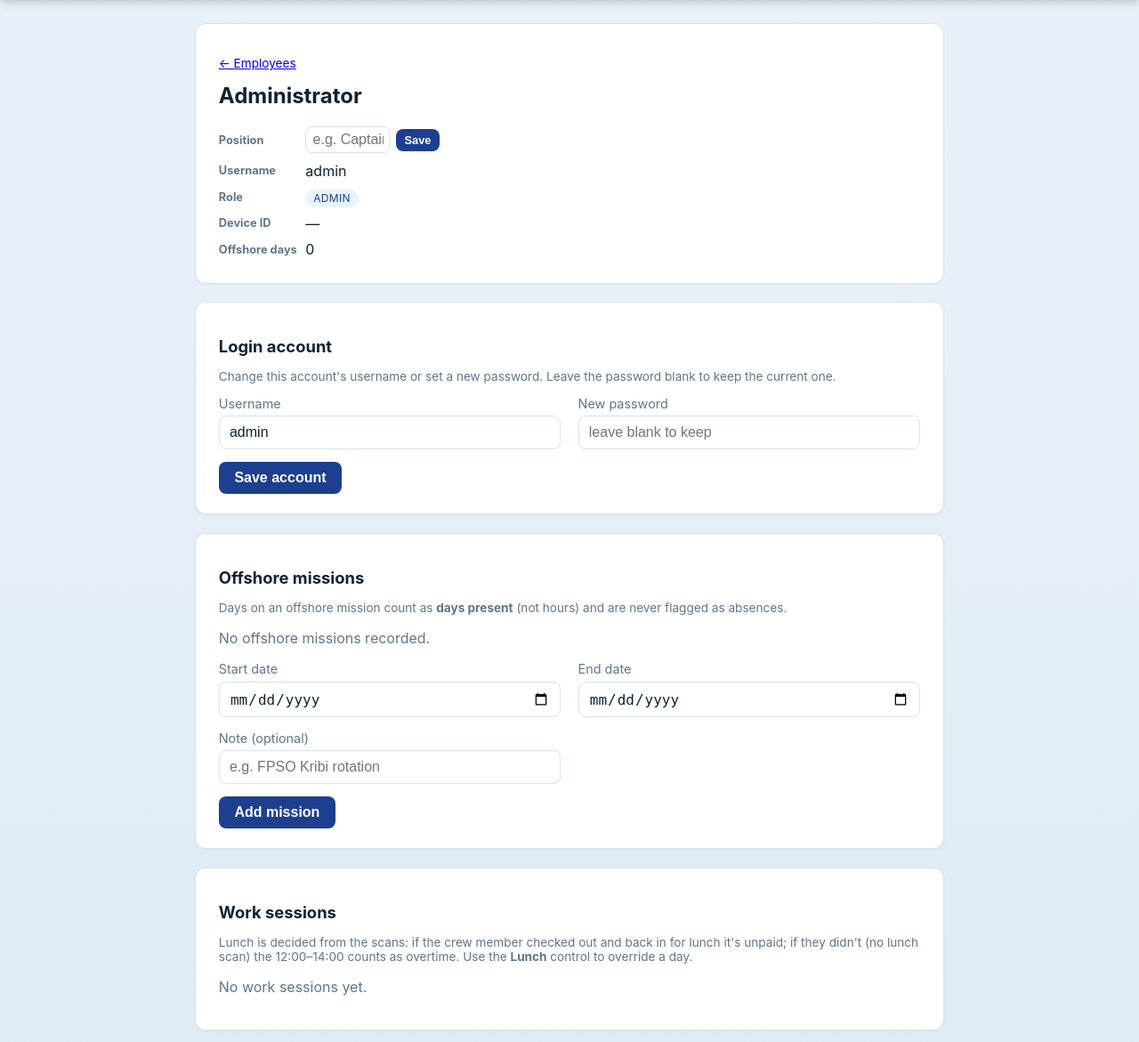
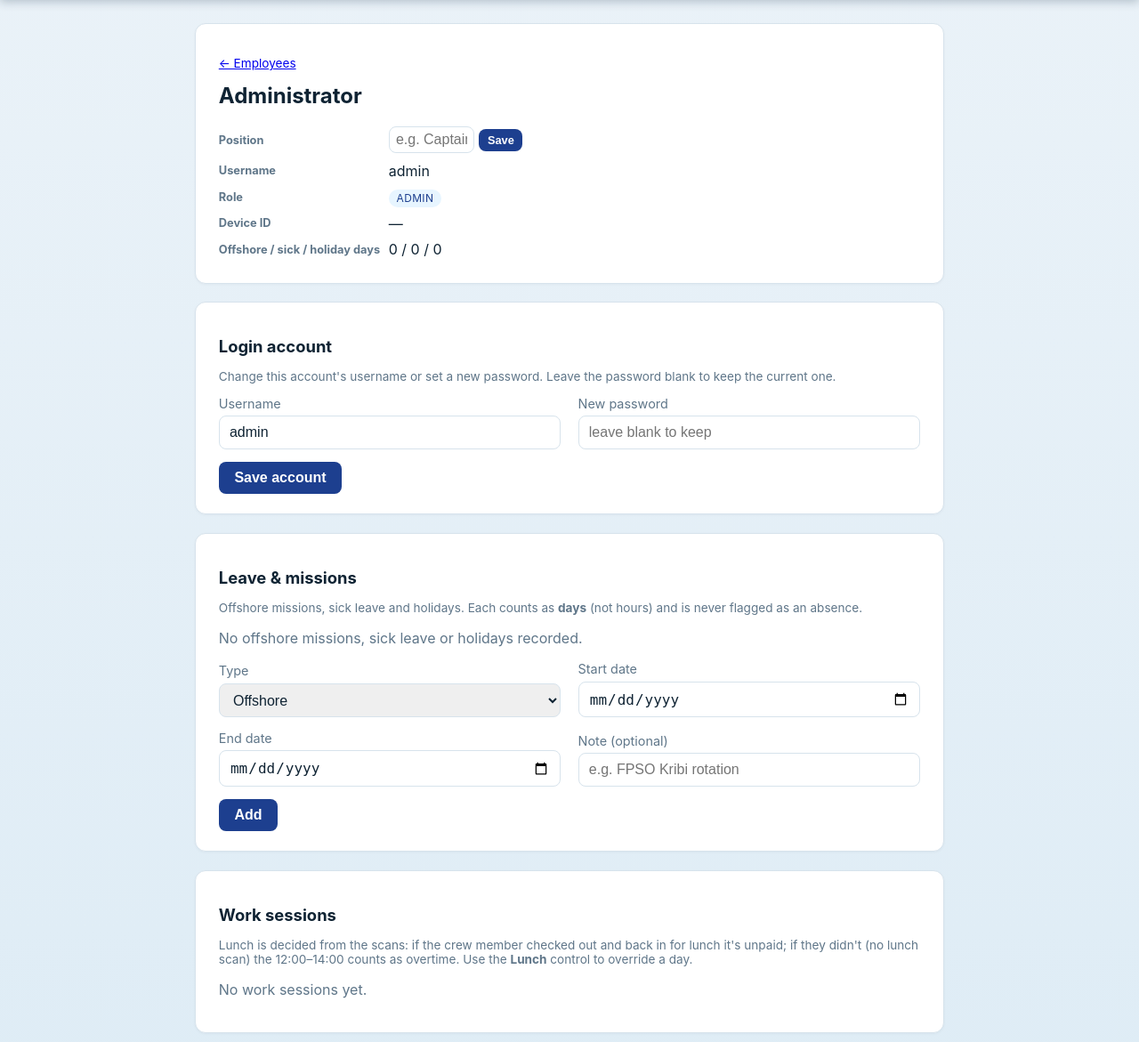
Before and after one commit to iabdoulazizabba-source/C.CODE, a Flask app: page /employees/1 in a window 1280 px wide. Shown: the part 65-1236 px from the top of the page at 89% size. Run offline with Flask 3, Linux system fonts and the light colour scheme; a user stored in the database is signed in.

Commit message:
Add sick leave and holidays alongside offshore missions
Generalise the offshore-mission concept into a single Leave record with a
kind (offshore | sick | holiday):

- models.py: OffshoreMission -> Leave with a kind column (legacy
  offshore_mission table); User.leave_kind_on/leave_days plus
  offshore_days/sick_days/holiday_days; is_offshore_on kept.
- app.py: _ensure_schema adds the kind column; /employees/<id>/leaves/add
  (with a kind) and /leaves/<id>/delete replace the mission routes.
- reporting.py: days classify as offshore/sick/holiday and are counted
  per kind; Today board adds an on_leave (sick+holiday) tally.
- Employee page: 'Leave & missions' with a type selector; reports (HTML,
  CSV, PDF) gain Sick and Holiday columns; per-kind badges.
- Tests updated + added for sick/holiday coverage and the add-leave route
  (42 passing). Migration verified on the live DB; PDF fits portrait.

Co-Authored-By: Claude Opus 4.8 <noreply@anthropic.com>

```diff
--- a/app.py
+++ b/app.py
@@ -38,9 +38,10 @@ from flask_login import (
 
 from device import DeviceError, connector_from_config
 from models import (
+    LEAVE_KINDS,
     AttendancePunch,
+    Leave,
     LunchOverride,
-    OffshoreMission,
     User,
     add_manual_punch,
     db,
@@ -145,6 +146,15 @@ def _ensure_schema():
             db.session.execute(
                 text("ALTER TABLE lunch_worked "
                      "ADD COLUMN worked BOOLEAN NOT NULL DEFAULT 1")
+            )
+            changed = True
+
+    if "offshore_mission" in inspector.get_table_names():
+        leave_cols = {c["name"] for c in inspector.get_columns("offshore_mission")}
+        if "kind" not in leave_cols:
+            db.session.execute(
+                text("ALTER TABLE offshore_mission "
+                     "ADD COLUMN kind VARCHAR(16) NOT NULL DEFAULT 'offshore'")
             )
             changed = True
 
@@ -466,7 +476,8 @@ def register_routes(app):
             person=user,
             sessions=user.sessions()[:30],
             punches=punches,
-            missions=user.missions,
+            leaves=user.leaves,
+            leave_kinds=LEAVE_KINDS,
         )
 
     @app.route("/employees/<int:user_id>/punches/add", methods=["POST"])
@@ -548,12 +559,15 @@ def register_routes(app):
             request.referrer or url_for("employee_detail", user_id=punch.user_id)
         )
 
-    @app.route("/employees/<int:user_id>/missions/add", methods=["POST"])
+    @app.route("/employees/<int:user_id>/leaves/add", methods=["POST"])
     @admin_required
-    def add_mission(user_id):
+    def add_leave(user_id):
         user = db.session.get(User, user_id)
         if user is None:
             abort(404)
+        kind = request.form.get("kind", "offshore")
+        if kind not in LEAVE_KINDS:
+            kind = "offshore"
         try:
             start = datetime.strptime(
                 request.form.get("start_date", ""), "%Y-%m-%d"
@@ -568,28 +582,29 @@ def register_routes(app):
             flash("End date can't be before start date.", "error")
         else:
             db.session.add(
-                OffshoreMission(
+                Leave(
                     user_id=user.id,
                     start_date=start,
                     end_date=end,
+                    kind=kind,
                     note=request.form.get("note", "").strip() or None,
                 )
             )
             db.session.commit()
-            flash(f"Offshore mission added ({(end - start).days + 1} day(s)).",
+            flash(f"{kind.title()} added ({(end - start).days + 1} day(s)).",
                   "success")
         return redirect(url_for("employee_detail", user_id=user.id))
 
-    @app.route("/missions/<int:mission_id>/delete", methods=["POST"])
+    @app.route("/leaves/<int:leave_id>/delete", methods=["POST"])
     @admin_required
-    def delete_mission(mission_id):
-        mission = db.session.get(OffshoreMission, mission_id)
-        if mission is None:
+    def delete_leave(leave_id):
+        leave = db.session.get(Leave, leave_id)
+        if leave is None:
             abort(404)
-        user_id = mission.user_id
-        db.session.delete(mission)
+        user_id = leave.user_id
+        db.session.delete(leave)
         db.session.commit()
-        flash("Offshore mission removed.", "success")
+        flash("Entry removed.", "success")
         return redirect(url_for("employee_detail", user_id=user_id))
 
     @app.route("/reports")
@@ -641,12 +656,14 @@ def register_routes(app):
         else:
             writer.writerow(["Employee", "Net hours", "Overtime", "Present days",
                              "Weekend days", "Incomplete", "Late days",
-                             "Absent days", "Offshore days"])
+                             "Absent days", "Offshore days", "Sick days",
+                             "Holiday days"])
             for rep in reports:
                 writer.writerow([
                     rep.name, round_hours(rep.net_hours), round_hours(rep.overtime),
                     rep.present_days, rep.weekend_days, rep.incomplete_days,
                     rep.late_days, rep.absent_days, rep.offshore_days,
+                    rep.sick_days, rep.holiday_days,
                 ])
 
         filename = f"timesheet_{start.isoformat()}_{end.isoformat()}_{kind}.csv"
--- a/reporting.py
+++ b/reporting.py
@@ -45,6 +45,8 @@ class EmployeeReport:
     late_days: int = 0
     absent_days: int = 0
     offshore_days: int = 0
+    sick_days: int = 0
+    holiday_days: int = 0
     weekend_days: int = 0
 
 
@@ -94,9 +96,10 @@ def build_report(users, start, end, schedule=DEFAULT_SCHEDULE, today=None):
                 report.overtime += session.overtime_hours
                 if session.is_late:
                     report.late_days += 1
-            elif user.is_offshore_on(day):
-                report.days.append(DayRecord(day, "offshore"))
-                report.offshore_days += 1
+            elif (kind := user.leave_kind_on(day)):  # offshore | sick | holiday
+                report.days.append(DayRecord(day, kind))
+                setattr(report, f"{kind}_days",
+                        getattr(report, f"{kind}_days") + 1)
             elif schedule.is_workday(day):
                 report.days.append(DayRecord(day, "absent"))
                 report.absent_days += 1
@@ -130,11 +133,15 @@ class TodayBoard:
     checked_out: int = 0
     not_arrived: int = 0
     offshore: int = 0
+    on_leave: int = 0  # sick + holiday
     late: int = 0
 
 
 # Order statuses so "who's here / who's missing" reads top-down.
-_TODAY_ORDER = {"on_site": 0, "not_arrived": 1, "checked_out": 2, "offshore": 3}
+_TODAY_ORDER = {
+    "on_site": 0, "not_arrived": 1, "checked_out": 2,
+    "offshore": 3, "sick": 4, "holiday": 5,
+}
 
 
 def build_today(users, schedule=DEFAULT_SCHEDULE, today=None):
@@ -144,9 +151,13 @@ def build_today(users, schedule=DEFAULT_SCHEDULE, today=None):
     board = TodayBoard(day=today, is_workday=is_workday)
 
     for user in users:
-        if user.is_offshore_on(today):
-            board.rows.append(TodayRow(user.id, user.full_name, "offshore"))
-            board.offshore += 1
+        kind = user.leave_kind_on(today)
+        if kind:  # offshore | sick | holiday
+            board.rows.append(TodayRow(user.id, user.full_name, kind))
+            if kind == "offshore":
+                board.offshore += 1
+            else:
+                board.on_leave += 1
             continue
 
         session = next((s for s in user.sessions() if s.date == today), None)
--- a/static/style.css
+++ b/static/style.css
@@ -196,6 +196,8 @@ table form { margin: 0; }
 .badge-ot { background: #ebfbee; color: var(--ok); }
 .badge-open { background: #f1f3f5; color: var(--muted); }
 .badge-offshore { background: #e7f5ff; color: var(--brand); }
+.badge-sick { background: #fff4e6; color: #b8560f; }
+.badge-holiday { background: #f3e8ff; color: #6b2fb3; }
 .badge + .badge { margin-left: 0.25rem; }
 
 .row-absent td { background: #fff7f7; }
--- a/templates/employee_detail.html
+++ b/templates/employee_detail.html
@@ -14,7 +14,8 @@
     <tr><th>Username</th><td>{{ person.username }}</td></tr>
     <tr><th>Role</th><td><span class="badge badge-{{ person.role }}">{{ person.role }}</span></td></tr>
     <tr><th>Device ID</th><td>{{ person.device_uid or "—" }}</td></tr>
-    <tr><th>Offshore days</th><td>{{ person.offshore_days }}</td></tr>
+    <tr><th>Offshore / sick / holiday days</th>
+      <td>{{ person.offshore_days }} / {{ person.sick_days }} / {{ person.holiday_days }}</td></tr>
   </table>
 </div>
 
@@ -36,24 +37,25 @@
 </div>
 
 <div class="card">
-  <h2>Offshore missions</h2>
+  <h2>Leave &amp; missions</h2>
   <p class="muted small">
-    Days on an offshore mission count as <strong>days present</strong> (not hours)
-    and are never flagged as absences.
+    Offshore missions, sick leave and holidays. Each counts as
+    <strong>days</strong> (not hours) and is never flagged as an absence.
   </p>
-  {% if missions %}
+  {% if leaves %}
   <table>
-    <thead><tr><th>From</th><th>To</th><th>Days</th><th>Note</th><th></th></tr></thead>
+    <thead><tr><th>Type</th><th>From</th><th>To</th><th>Days</th><th>Note</th><th></th></tr></thead>
     <tbody>
-      {% for m in missions %}
+      {% for lv in leaves %}
       <tr>
-        <td>{{ m.start_date }}</td>
-        <td>{{ m.end_date }}</td>
-        <td>{{ m.days }}</td>
-        <td>{{ m.note or "" }}</td>
+        <td><span class="badge badge-{{ lv.kind }}">{{ lv.label }}</span></td>
+        <td>{{ lv.start_date }}</td>
+        <td>{{ lv.end_date }}</td>
+        <td>{{ lv.days }}</td>
+        <td>{{ lv.note or "" }}</td>
         <td>
-          <form method="post" action="{{ url_for('delete_mission', mission_id=m.id) }}"
-                onsubmit="return confirm('Remove this mission?');">
+          <form method="post" action="{{ url_for('delete_leave', leave_id=lv.id) }}"
+                onsubmit="return confirm('Remove this entry?');">
             <button type="submit" class="link-danger">Remove</button>
           </form>
         </td>
@@ -62,16 +64,23 @@
     </tbody>
   </table>
   {% else %}
-  <p class="muted">No offshore missions recorded.</p>
+  <p class="muted">No offshore missions, sick leave or holidays recorded.</p>
   {% endif %}
 
-  <form method="post" action="{{ url_for('add_mission', user_id=person.id) }}"
+  <form method="post" action="{{ url_for('add_leave', user_id=person.id) }}"
         class="grid-form" style="margin-top:1rem;">
+    <label>Type
+      <select name="kind">
+        {% for k in leave_kinds %}
+        <option value="{{ k }}">{{ k|capitalize }}</option>
+        {% endfor %}
+      </select>
+    </label>
     <label>Start date <input type="date" name="start_date" required></label>
     <label>End date <input type="date" name="end_date" required></label>
     <label>Note <span class="muted">(optional)</span>
       <input type="text" name="note" placeholder="e.g. FPSO Kribi rotation"></label>
-    <button type="submit">Add mission</button>
+    <button type="submit">Add</button>
   </form>
 </div>
 
--- a/templates/today.html
+++ b/templates/today.html
@@ -20,6 +20,9 @@
     <div class="stat stat-info">
       <div class="stat-num">{{ board.offshore }}</div><div class="stat-label">Offshore</div>
     </div>
+    <div class="stat stat-info">
+      <div class="stat-num">{{ board.on_leave }}</div><div class="stat-label">Sick / holiday</div>
+    </div>
     <div class="stat stat-late">
       <div class="stat-num">{{ board.late }}</div><div class="stat-label">Late today</div>
     </div>
@@ -39,6 +42,8 @@
           {% if r.status == 'on_site' %}<span class="badge badge-ot">on site</span>
           {% elif r.status == 'not_arrived' %}<span class="badge badge-late">not arrived</span>
           {% elif r.status == 'offshore' %}<span class="badge badge-offshore">offshore</span>
+          {% elif r.status == 'sick' %}<span class="badge badge-sick">sick</span>
+          {% elif r.status == 'holiday' %}<span class="badge badge-holiday">holiday</span>
           {% else %}<span class="badge badge-open">checked out</span>{% endif %}
           {% if r.late %}<span class="badge badge-late">late</span>{% endif %}
         </td>
```
Also changed, not shown: models.py (+37 -10 lines), pdf_report.py (+10 -8 lines), templates/reports.html (+9 -4 lines), test_attendance.py (+53 -16 lines), README.md.
